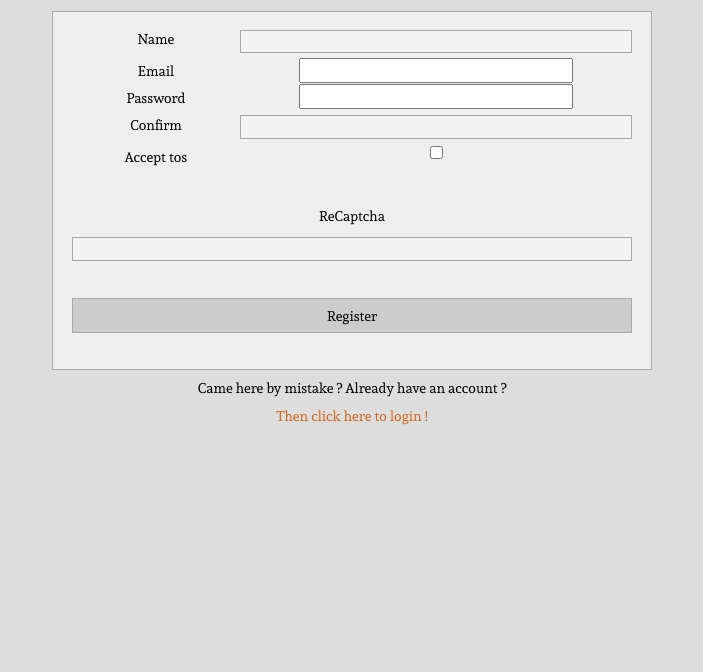
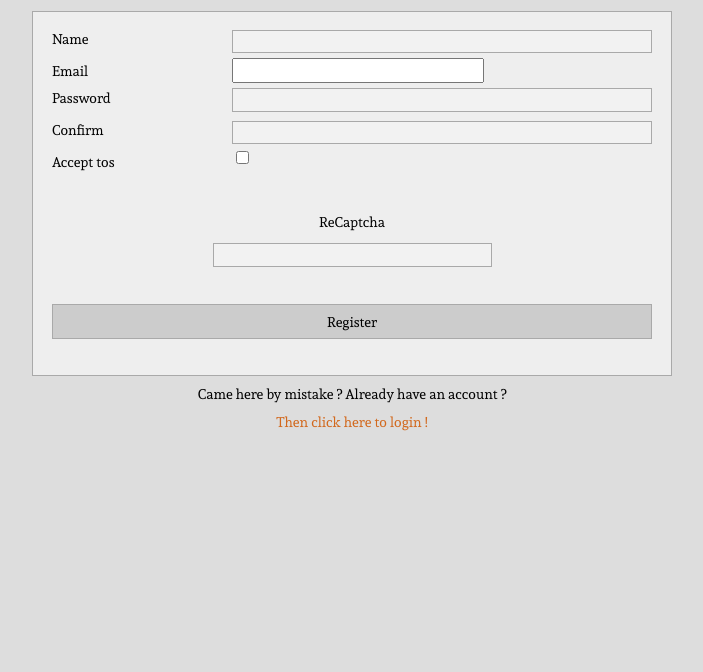
Before and after one commit to brunobord/downpub, a Flask app: template downpub/downpub/templates/users/register.html in a window 1280 px wide. Shown: the part 56-728 px from the top of the page, without its empty margins (288-991 px from the left). Run offline with Flask 2, Linux system fonts and the light colour scheme; the template is opened without the code that fills it: most values are stand-ins (such as "Sample title", 1, 10 or a date in 2020); form fields are guessed from the names that the template uses; parts of the project's set-up code (start-up, migrations or seed data) failed here and were passed over; some libraries are stand-ins or nearby versions.

Commit message:
Changes to form styles act II

```diff
--- a/downpub/downpub/static/css/styles.css
+++ b/downpub/downpub/static/css/styles.css
@@ -268,7 +268,7 @@ select {
     width:100%;
 }
 
-input[type="text"] {
+input[type="text"], input[type="password"] {
     padding: .1em .3em;
     margin: .3em 0;
     border: 1px solid darkgray;
@@ -289,6 +289,10 @@ input[type="submit"]:hover {
     background:#ddd;
 }
 
+#recaptcha_table
+{
+    margin:1em auto;
+}
 
 .form.label {}
 
--- a/downpub/downpub/templates/users/login.html
+++ b/downpub/downpub/templates/users/login.html
@@ -6,7 +6,7 @@
         <form method="POST"
             action="{{ url_for('users.login', next=next) }}"
             class="form">
-            <fieldset>
+            <fieldset class="txtleft">
                 {{ form.csrf_token }}
                 {{ render_field(form.email, class="input text w80") }}
                 {{ render_field(form.password, class="input text w80") }}
--- a/downpub/downpub/templates/users/register.html
+++ b/downpub/downpub/templates/users/register.html
@@ -1,22 +1,22 @@
 {% extends "base.html" %}
 {% block content %}
     {% from "forms/macros.html" import render_field %}
-    <div class="center txtcenter w600p">
-        <form method="POST" action="." class="form">
+    <div class="center txtcenter w50">
+        <form method="POST" action="." class="form txtleft">
             {{ form.csrf_token }}
             <fieldset>
-                {{ render_field(form.name, class="input text w70") }}
-                {{ render_field(form.email, class="input text w70") }}
-                {{ render_field(form.password, class="input text w70") }}
-                {{ render_field(form.confirm, class="input text w70") }}
-                {{ render_field(form.accept_tos, class="input checkbox w70") }}
+                {{ render_field(form.name, class="input text w60") }}
+                {{ render_field(form.email, class="input text w60") }}
+                {{ render_field(form.password, class="input text w60") }}
+                {{ render_field(form.confirm, class="input text w60") }}
+                {{ render_field(form.accept_tos, class="input checkbox") }}
             </fieldset>
-            <fieldset>
-            <label>ReCaptcha</label>
-            {{ form.recaptcha }}
+            <fieldset class="txtcenter center w300p">
+                <label>ReCaptcha</label>
+                {{ form.recaptcha }}
             </fieldset>
             <fieldset class="txtcenter center">
-                <input type="submit" value="Register" class="button center txtcenter green">
+                <input type="submit" value="Register" class="button green">
             </fieldset>
         </form>
 
```
